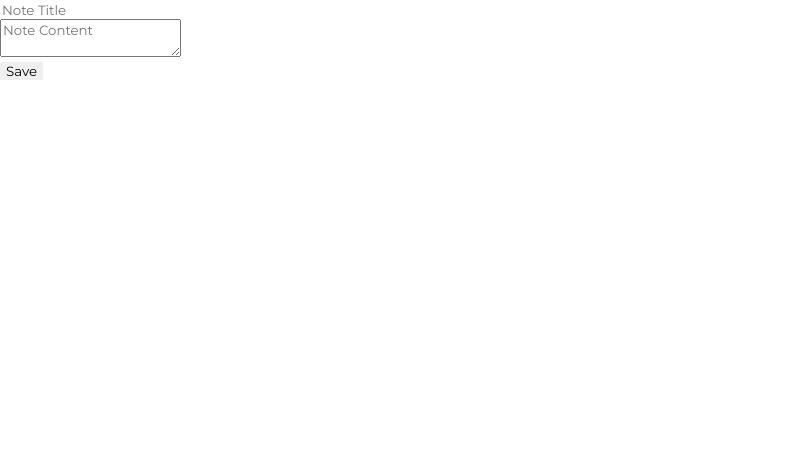
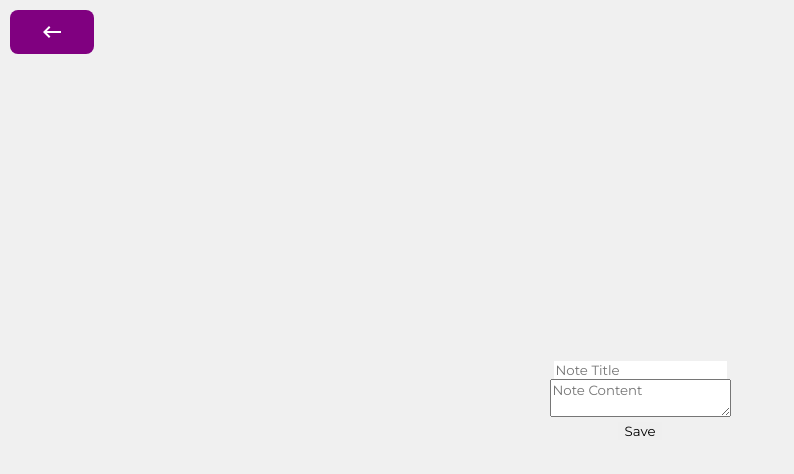
Before and after one commit to Dawidsjd/Automatizasion, a React (Create React App) app: page /SchoolDashboard/Notes in a window 1280 px wide. Shown: the top 474 px of the page, without its empty margins (0-794 px from the left). Built offline with nearby package versions, Linux system fonts and the light colour scheme.

Commit message:
Connect buttona to SchooolDashboard

```diff
--- a/src/Components/Note/Note.jsx
+++ b/src/Components/Note/Note.jsx
@@ -1,14 +1,14 @@
 import React, { useState } from "react";
-import {} from "./styles";
+import { Link } from "react-router-dom";
 import KeyboardBackspaceIcon from "@mui/icons-material/KeyboardBackspace";
-import { Link } from "react-router-dom";
+import { styles } from "./styles"; // Importuj style
 
 function Notepad() {
   const [title, setTitle] = useState("");
   const [content, setContent] = useState("");
 
   return (
-    <div className="notepad">
+    <div style={styles.notepad}>
       <div className="notepad-header">
         <input
           type="text"
@@ -24,8 +24,14 @@ function Notepad() {
           onChange={(e) => setContent(e.target.value)}
         ></textarea>
       </div>
-      <div className="notepad-footer">
+      <div className="saveButton">
         <button onClick={() => saveNote()}>Save</button>
+
+        <Link to="/SchoolDashboard">
+          <button style={styles.exitBtn}>
+            <KeyboardBackspaceIcon />
+          </button>
+        </Link>
       </div>
     </div>
   );
--- a/src/Components/Note/styles.js
+++ b/src/Components/Note/styles.js
@@ -0,0 +1,49 @@
+// style.js
+
+export const styles = {
+notepad: {
+    display: "flex",
+    flexDirection: "column",
+    alignItems: "center",
+    justifyContent: "center",
+    width: "100%",
+    height: "100vh",
+    backgroundColor: "#f0f0f0",
+  },
+  notepadHeader: {
+    width: "100%",
+    padding: "1rem",
+    textAlign: "center",
+  },
+  notepadContent: {
+    width: "100%",
+    padding: "1rem",
+    textAlign: "center",
+  },
+  saveButton: {
+    display: "flex",
+    flexDirection: "column",
+    alignItems: "center",
+  },
+  exitBtn: {
+    backgroundColor: "#f0f0f0",
+    border: "none",
+    cursor: "pointer",
+    fontSize: "20px",
+  },
+
+  exitBtn: {
+    position: 'absolute',
+    top: '10px',
+    left: '10px',
+    background: 'purple',
+    color: '#fff',
+    border: 'none',
+    borderRadius: '8px',
+    cursor: 'pointer',
+    display: 'flex',
+    alignItems: 'center',
+    fontSize: '1.5rem',
+    padding: '10px 30px',
+  },
+};
--- a/src/Components/features/LeftPanelDashboard/LeftPanelDashboard.jsx
+++ b/src/Components/features/LeftPanelDashboard/LeftPanelDashboard.jsx
@@ -15,7 +15,7 @@ import {
   StyledPanel,
 } from "./styles";
 import "./styles.css";
-import Logo from "./../../../assets/Logo.svg";
+import Logo from "./../../../assets/logo.svg";
 import PanelImage from "./../../../assets/PanelImage.svg";
 import AuthDetails from "../LogInBackEnd/AuthDetails";
 const LeftPanelDashboard = () => {
--- a/src/pages/Dashboard/HomeDashboard.jsx
+++ b/src/pages/Dashboard/HomeDashboard.jsx
@@ -1,7 +1,7 @@
 import React, { useEffect } from "react";
 import LeftPanelDashboard from "../../Components/features/LeftPanelDashboard/LeftPanelDashboard";
 import { WidgetWrapper, StyledDashboard, Widgets } from "./styles";
-import Welcome from "../../Components/widget/Welcome/Welcome";
+import Welcome from "../../Components/widget/welcome/welcome";
 import WeatherData from "../../Components/widget/Weather/WeatherData";
 import CookingAssistant from "../../Components/widget/CookingAssistant/CookingAssistant";
 import ToDo from "../../Components/widget/ToDo/ToDo";
```
